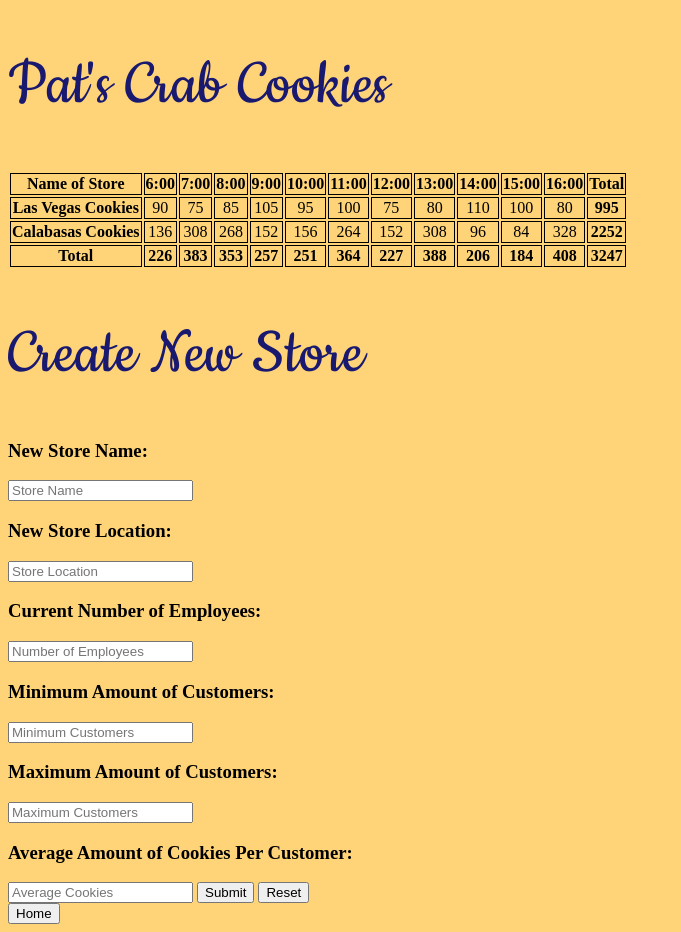
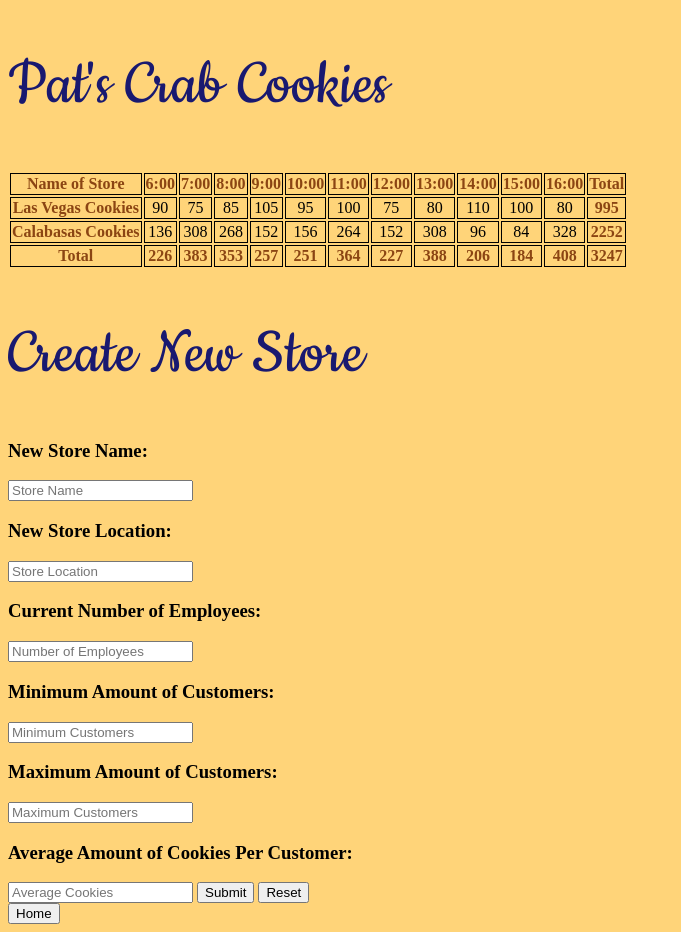
Before and after one commit to JasonCDW/Cookie-Stand, a plain HTML site: page sales.html in a window 1280 px wide. Shown: the whole page, without its empty margins (0-681 px from the left). Drawn offline with Linux system fonts and the light colour scheme.

Commit message:
presentation code

```diff
--- a/main.css
+++ b/main.css
@@ -25,5 +25,6 @@ td {
     border: 1.2px solid black;
 }
 th {
-    border: 1.5px solid;
+    border: 1.5px solid black;
+    color: saddlebrown;
 }
```
